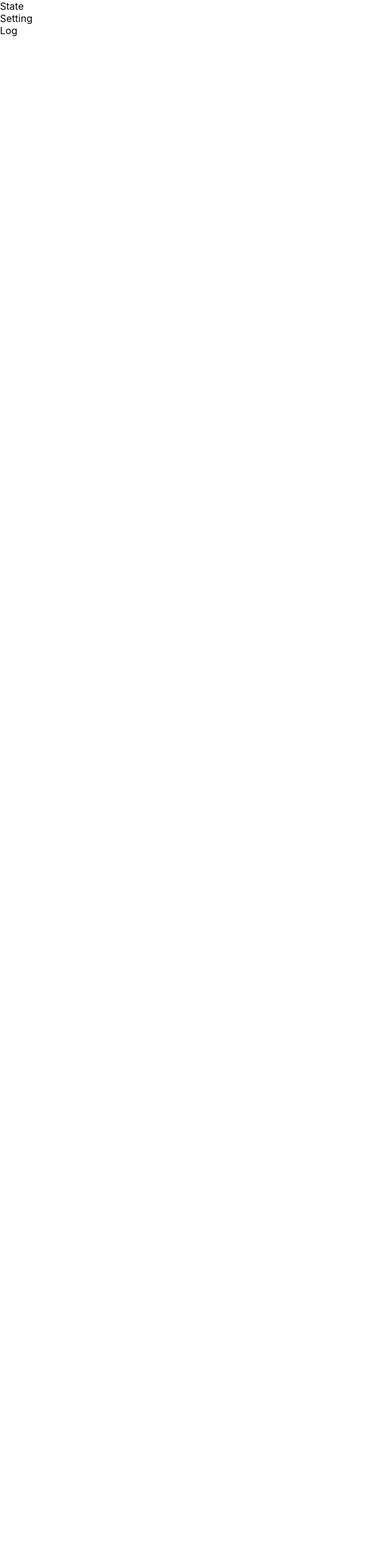
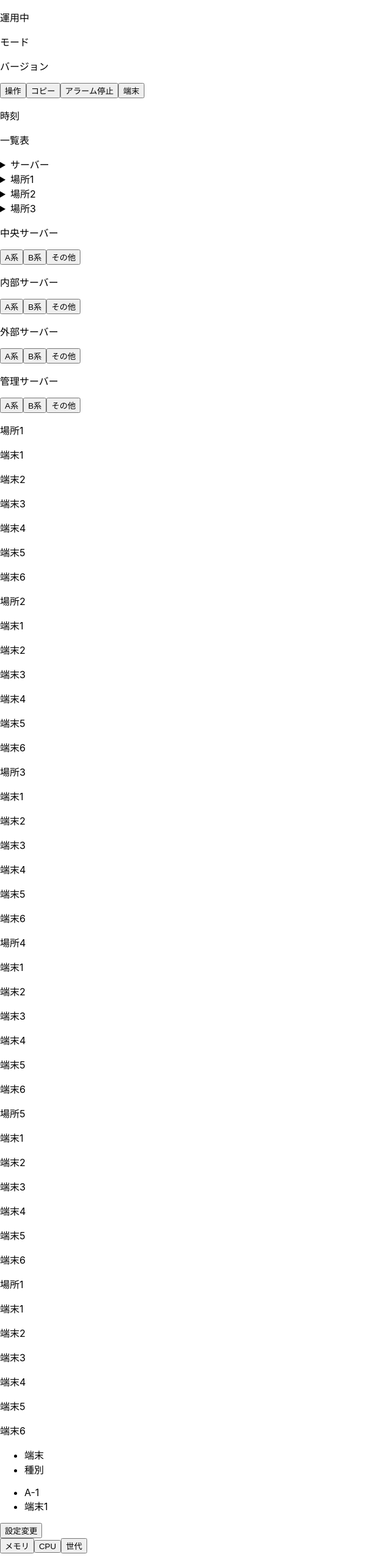
Before and after one commit to miox115/weathersystem, a React (Create React App) app: page / in a window 1280 px wide. Shown: the part 40-2606 px from the top of the page at 61% size, without its empty margins (0-640 px from the left). Before the commit the page ends 800 px from the top, so only its background shows below. Built offline with nearby package versions, Linux system fonts and the light colour scheme; the HTML template or start-up script is replaced by a standard one.

Commit message:
pagesとcomponentsのたたき台作成

```diff
--- a/src/components/ServerState.jsx
+++ b/src/components/ServerState.jsx
@@ -1,9 +1,32 @@
 import React from 'react'
 
-const ServerState = () => {
+export const ServerState = () => {
   return (
-    <div>ServerState</div>
+    <div>
+      <div>
+        <p>中央サーバー</p>
+        <button>A系</button>
+        <button>B系</button>
+        <button>その他</button>
+      </div>
+      <div>
+        <p>内部サーバー</p>
+        <button>A系</button>
+        <button>B系</button>
+        <button>その他</button>
+      </div>
+      <div>
+        <p>外部サーバー</p>
+        <button>A系</button>
+        <button>B系</button>
+        <button>その他</button>
+      </div>
+      <div>
+        <p>管理サーバー</p>
+        <button>A系</button>
+        <button>B系</button>
+        <button>その他</button>
+      </div>
+    </div>
   )
 }
-
-export default ServerState
--- a/src/components/TerminalState.jsx
+++ b/src/components/TerminalState.jsx
@@ -1,9 +1,75 @@
 import React from 'react'
 
-const TerminalState = () => {
+export const TerminalState = () => {
   return (
-    <div>TerminalState</div>
+    <div>
+      <div>
+        <p>場所1</p>
+        <section>
+          <p>端末1</p>
+          <p>端末2</p>
+          <p>端末3</p>
+          <p>端末4</p>
+          <p>端末5</p>
+          <p>端末6</p>
+        </section>
+      </div>
+      <div>
+        <p>場所2</p>
+        <section>
+          <p>端末1</p>
+          <p>端末2</p>
+          <p>端末3</p>
+          <p>端末4</p>
+          <p>端末5</p>
+          <p>端末6</p>
+        </section>
+      </div>
+      <div>
+        <p>場所3</p>
+        <section>
+          <p>端末1</p>
+          <p>端末2</p>
+          <p>端末3</p>
+          <p>端末4</p>
+          <p>端末5</p>
+          <p>端末6</p>
+        </section>
+      </div>
+      <div>
+        <p>場所4</p>
+        <section>
+          <p>端末1</p>
+          <p>端末2</p>
+          <p>端末3</p>
+          <p>端末4</p>
+          <p>端末5</p>
+          <p>端末6</p>
+        </section>
+      </div>
+      <div>
+        <p>場所5</p>
+        <section>
+          <p>端末1</p>
+          <p>端末2</p>
+          <p>端末3</p>
+          <p>端末4</p>
+          <p>端末5</p>
+          <p>端末6</p>
+        </section>
+      </div>
+      <div>
+        <p>場所1</p>
+        <section>
+          <p>端末1</p>
+          <p>端末2</p>
+          <p>端末3</p>
+          <p>端末4</p>
+          <p>端末5</p>
+          <p>端末6</p>
+        </section>
+      </div>
+
+    </div>
   )
 }
-
-export default TerminalState
--- a/src/pages/Header.jsx
+++ b/src/pages/Header.jsx
@@ -2,7 +2,19 @@ import React from 'react'
 
 const Header = () => {
   return (
-    <div>Header</div>
+    <>
+      <div>
+        <p>場所</p>
+        <p>運用中</p>
+        <p>モード</p>
+        <p>バージョン</p>
+        <button>操作</button>
+        <button>コピー</button>
+        <button>アラーム停止</button>
+        <button>端末</button>
+        <p>時刻</p>
+      </div>
+    </>
   )
 }
 
--- a/src/pages/Log.jsx
+++ b/src/pages/Log.jsx
@@ -2,7 +2,12 @@ import React from 'react'
 
 const Log = () => {
   return (
-    <div>Log</div>
+    <div>
+      <p>日時</p>
+      <p>種別</p>
+      <p>名称</p>
+      <p>ログ</p>
+    </div>
   )
 }
 
--- a/src/pages/Nav.jsx
+++ b/src/pages/Nav.jsx
@@ -2,7 +2,34 @@ import React from 'react'
 
 const Nav = () => {
   return (
-    <div>Nav</div>
+    <div>
+      <p>一覧表</p>
+      <details>
+        <summary>サーバー</summary>
+        <ul>中央サーバー</ul>
+        <ul>内部サーバー</ul>
+        <ul>外部サーバー</ul>
+        <ul>管理サーバー</ul>
+      </details>
+      <details>
+        <summary>場所1</summary>
+        <ul>場所1_端末1</ul>
+        <ul>場所2_端末2</ul>
+        <ul>場所3_端末3</ul>
+      </details>
+      <details>
+        <summary>場所2</summary>
+        <ul>場所2_端末1</ul>
+        <ul>場所2_端末2</ul>
+        <ul>場所3_端末3</ul>
+      </details>
+      <details>
+        <summary>場所3</summary>
+        <ul>場所3_端末1</ul>
+        <ul>場所3_端末2</ul>
+        <ul>場所3_端末3</ul>
+      </details>
+    </div>
   )
 }
 
--- a/src/pages/Setting.jsx
+++ b/src/pages/Setting.jsx
@@ -2,7 +2,25 @@ import React from 'react'
 
 const Setting = () => {
   return (
-    <div>Setting</div>
+    <div>
+      <div>
+        <ul>
+          <li>端末</li>
+          <li>種別</li>
+        </ul>
+        <ul>
+          <li>A-1</li>
+          <li>端末1</li>
+        </ul>
+      </div>
+      <button>設定変更</button>
+
+      <div>
+        <button>メモリ</button>
+        <button>CPU</button>
+        <button>世代</button>
+      </div>
+    </div>
   )
 }
 
--- a/src/pages/State.jsx
+++ b/src/pages/State.jsx
@@ -1,8 +1,13 @@
 import React from 'react'
+import { ServerState } from '../components/ServerState'
+import { TerminalState } from '../components/TerminalState'
 
 const State = () => {
   return (
-    <div>State</div>
+    <div>
+      {<ServerState />}
+      {<TerminalState />}
+    </div>
   )
 }
 
```
Also changed, not shown: src/components/TotalState.jsx (deleted, +0 -9 lines).
